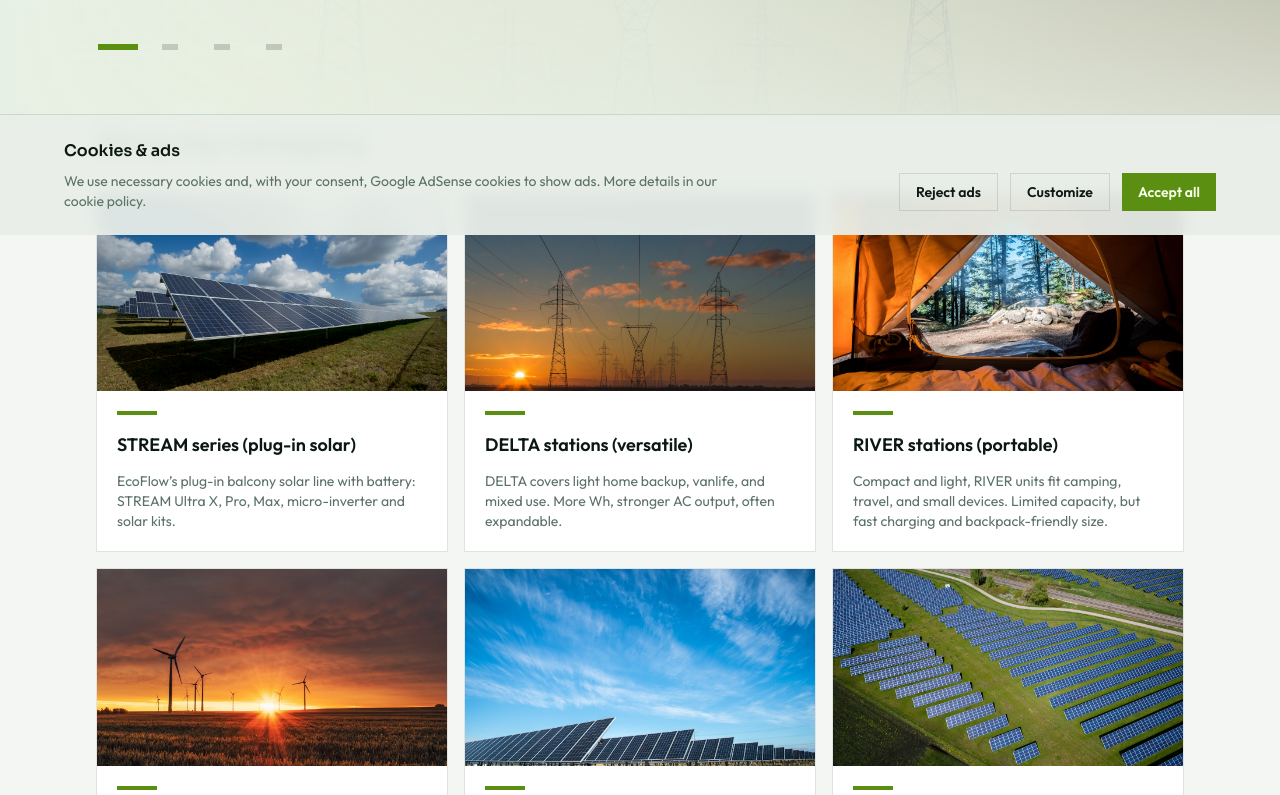
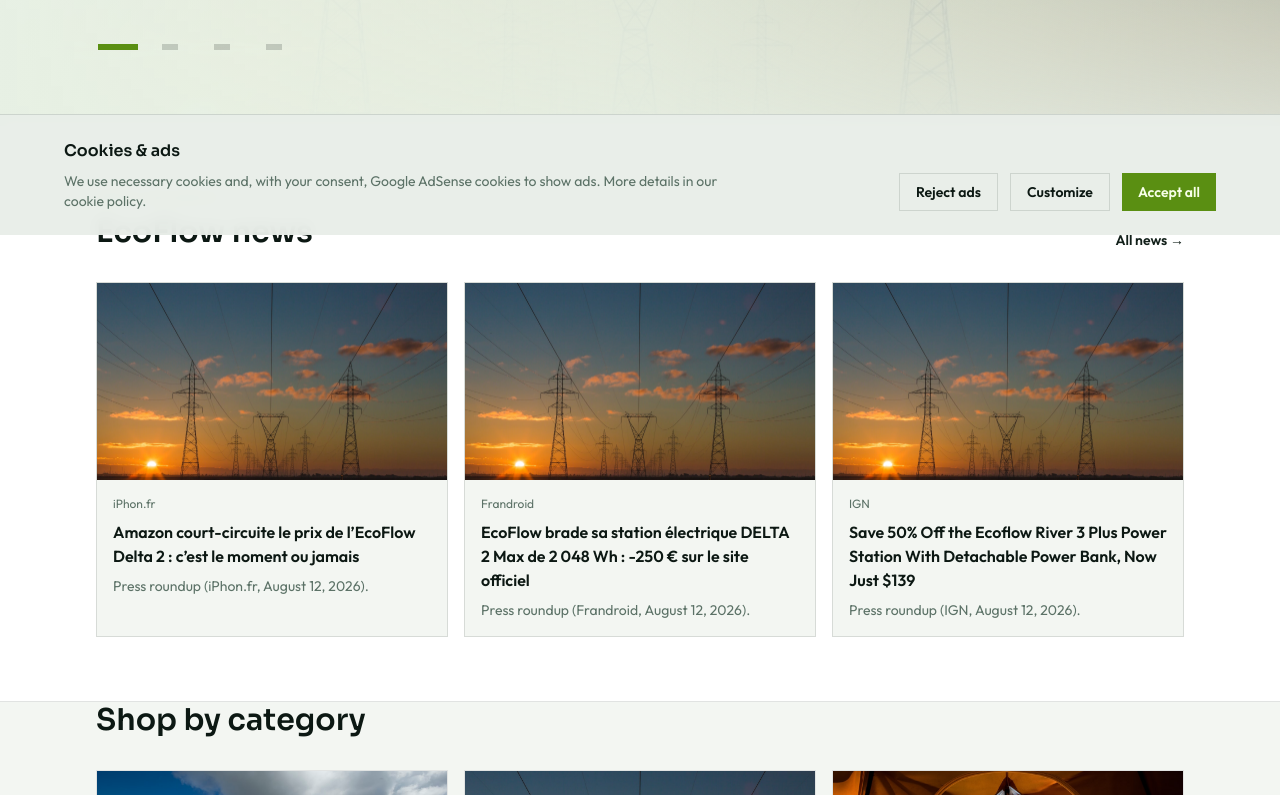
Before and after one commit to gjai/n3xtecoflow, a Next.js app: page /en in a window 1280 px wide. Shown: the part 565-1360 px from the top of the page. Built offline with nearby package versions, Linux system fonts and the light colour scheme; no server answers.

Commit message:
Restore home news and AdSense blocks before categories.
They were dropped during the Pourquoi/Comment section reorder.

Co-authored-by: Cursor <cursoragent@cursor.com>

```diff
--- a/src/app/[locale]/page.tsx
+++ b/src/app/[locale]/page.tsx
@@ -175,6 +175,68 @@ export default async function HomePage({
 
       <HeroSlider brandName={brandName} slides={heroSlides} />
 
+      <div className="mx-auto max-w-6xl px-5 md:px-8">
+        <AdSenseUnit
+          slot={process.env.NEXT_PUBLIC_ADSENSE_SLOT_HOME}
+          label={t("adsLabel")}
+        />
+      </div>
+
+      {latestNews.length > 0 ? (
+        <section className="border-y border-[var(--line)] bg-[var(--surface)]">
+          <div className="mx-auto max-w-6xl px-5 py-14 md:px-8 md:py-16">
+            <div className="flex flex-wrap items-end justify-between gap-4">
+              <div>
+                <p className="text-xs uppercase tracking-[0.2em] text-[var(--accent)]">
+                  {newsT("eyebrow")}
+                </p>
+                <h2 className="mt-2 font-[family-name:var(--font-display)] text-2xl font-semibold text-[var(--heading)] md:text-3xl">
+                  {newsT("title")}
+                </h2>
+              </div>
+              <Link
+                href="/actualites"
+                className="text-sm font-semibold text-[var(--accent)] hover:underline"
+              >
+                {newsT("back")} →
+              </Link>
+            </div>
+            <div className="mt-8 grid gap-4 md:grid-cols-3">
+              {latestNews.map((article) => {
+                const copy = isEn ? article.en : article.fr;
+                return (
+                  <Link
+                    key={article.slug}
+                    href={`/actualites/${article.slug}`}
+                    className="overflow-hidden border border-[var(--line)] bg-[var(--bg)] transition hover:border-[var(--accent)]"
+                  >
+                    <SmartCover
+                      src={article.imageSrc}
+                      fallback={editorialImages.news}
+                      locale={locale}
+                      credit={article.imageCredit}
+                      className="aspect-[16/9] w-full"
+                      sizes="(max-width: 768px) 100vw, 33vw"
+                    />
+                    <div className="p-4">
+                      <p className="text-xs text-[var(--muted)]">
+                        {article.sourceName}
+                      </p>
+                      <h3 className="mt-2 font-semibold text-[var(--heading)]">
+                        {copy.title}
+                      </h3>
+                      <p className="mt-2 line-clamp-3 text-sm text-[var(--muted)]">
+                        {copy.excerpt}
+                      </p>
+                    </div>
+                  </Link>
+                );
+              })}
+            </div>
+          </div>
+        </section>
+      ) : null}
+
       <section className="mx-auto max-w-6xl px-5 pb-14 md:px-8 md:pb-20">
         <h2 className="font-[family-name:var(--font-display)] text-2xl font-semibold text-[var(--heading)] md:text-3xl">
           {isEn ? "Shop by category" : "Parcourir par catégorie"}
```
